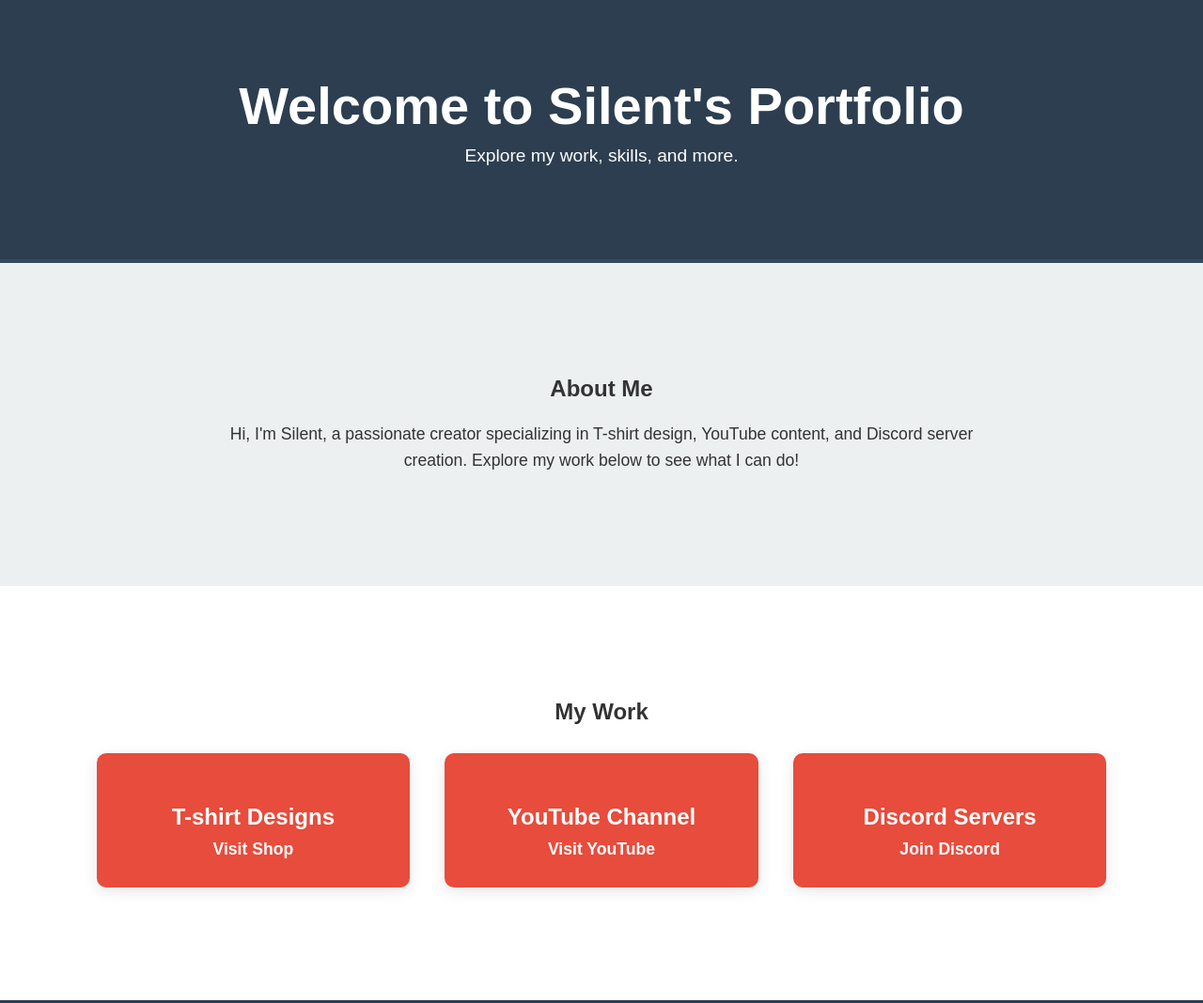
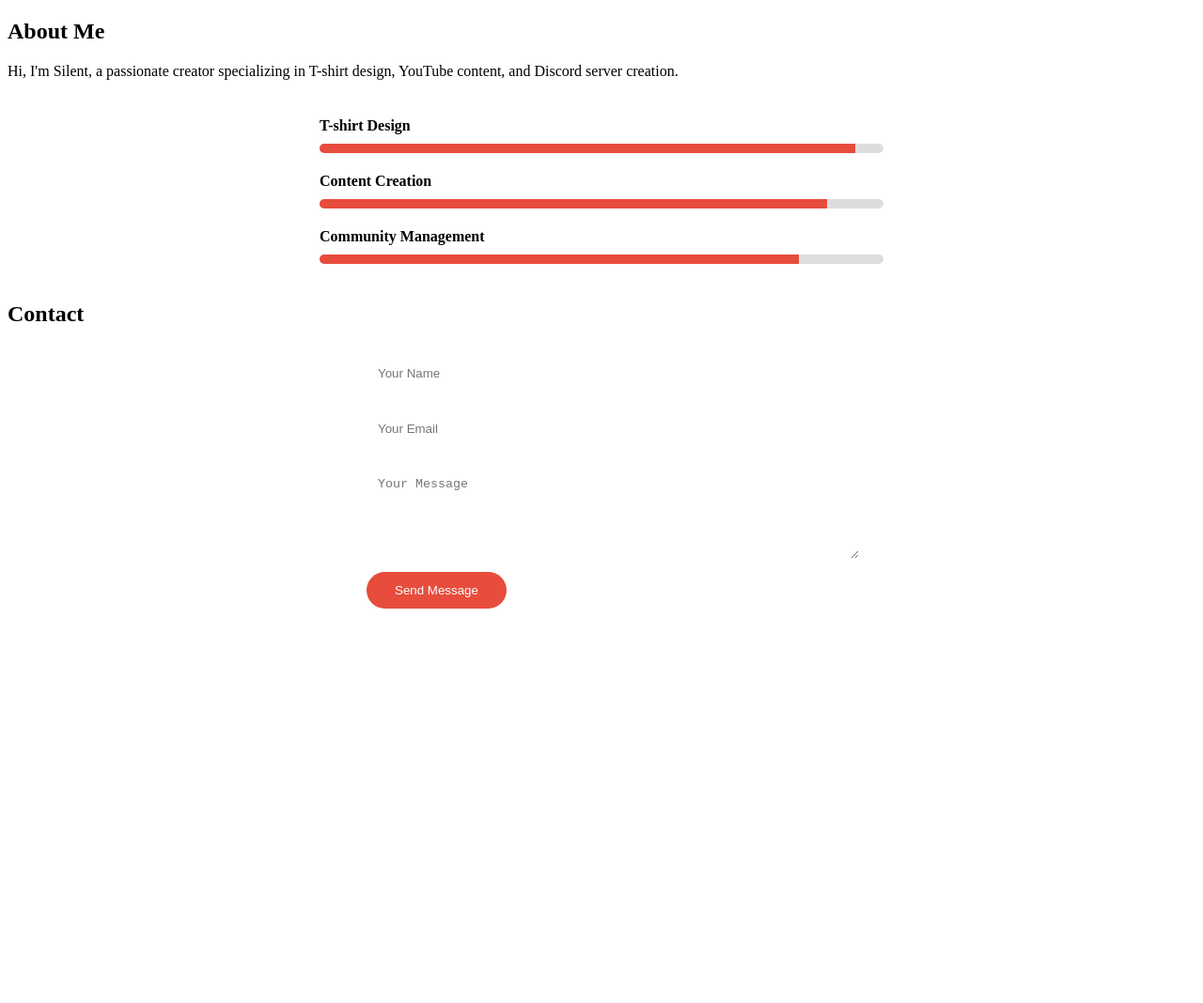
Before and after one commit to Tjculpin/Silent.github.io, a plain HTML site: page index.html in a window 1280 px wide. Shown: the top 1068 px of the page at 94% size. After the commit the page ends 800 px from the top, so only its background shows below. Drawn offline with Linux system fonts and the light colour scheme.

Commit message:
Update index.html

```diff
--- a/index.html
+++ b/index.html
@@ -1,227 +1,216 @@
 <!DOCTYPE html>
 <html lang="en">
-
 <head>
     <meta charset="UTF-8">
     <meta name="viewport" content="width=device-width, initial-scale=1.0">
     <title>Silent's Portfolio</title>
+    <!-- Add Google Fonts -->
+    <link href="https://fonts.googleapis.com/css2?family=Poppins:wght@300;400;600;700&display=swap" rel="stylesheet">
+    <!-- Add Font Awesome -->
+    <link rel="stylesheet" href="https://cdnjs.cloudflare.com/ajax/libs/font-awesome/6.0.0/css/all.min.css">
+    <style>
+        /* ... existing code ... */
 
-    <style>
-        /* Global Styles */
-        body {
-            font-family: 'Poppins', sans-serif;
-            margin: 0;
-            padding: 0;
-            background-color: #f9f9f9;
-            color: #333;
-            box-sizing: border-box;
-            transition: background-color 0.3s ease;
+        /* Enhanced Global Styles */
+        :root {
+            --primary-color: #2C3E50;
+            --accent-color: #E74C3C;
+            --text-color: #333;
+            --bg-color: #f9f9f9;
         }
 
-        * {
-            box-sizing: border-box;
+        /* Enhanced Header with Animated Background */
+        header {
+            background: linear-gradient(-45deg, #2C3E50, #E74C3C, #3498db, #2ecc71);
+            background-size: 400% 400%;
+            animation: gradient 15s ease infinite;
+            padding: 100px 0;
         }
 
-        .container {
-            width: 90%;
-            max-width: 1200px;
-            margin: 0 auto;
-            padding: 20px;
+        @keyframes gradient {
+            0% { background-position: 0% 50%; }
+            50% { background-position: 100% 50%; }
+            100% { background-position: 0% 50%; }
         }
 
-        /* Header */
-        header {
-            background-color: #2C3E50;
-            color: white;
-            text-align: center;
-            padding: 60px 0;
-            border-bottom: 4px solid #34495E;
+        /* Enhanced Portfolio Items */
+        .portfolio-items .item {
+            background: var(--primary-color);
+            border-radius: 15px;
+            overflow: hidden;
+            position: relative;
         }
 
-        header h1 {
-            font-size: 3.5em;
-            margin: 0;
-            padding: 0;
+        .portfolio-items .item::before {
+            content: '';
+            position: absolute;
+            top: 0;
+            left: 0;
+            width: 100%;
+            height: 100%;
+            background: linear-gradient(45deg, var(--accent-color), var(--primary-color));
+            opacity: 0;
+            transition: opacity 0.3s ease;
         }
 
-        header p {
-            font-size: 1.2em;
-            margin-top: 10px;
-            font-weight: 400;
+        .portfolio-items .item:hover::before {
+            opacity: 1;
         }
 
-        /* Section Styles */
-        section {
-            padding: 80px 0;
-            text-align: center;
-            opacity: 0; /* Hidden initially */
-            transition: opacity 0.5s ease-in-out; /* Fade-in effect */
+        /* Social Media Icons */
+        .social-icons {
+            display: flex;
+            justify-content: center;
+            gap: 20px;
+            margin-top: 30px;
         }
 
-        section.visible {
-            opacity: 1; /* Visible when in view */
-        }
-
-        /* About Section */
-        #about {
-            background-color: #ecf0f1;
-        }
-
-        #about p {
-            max-width: 800px;
-            margin: 20px auto;
-            line-height: 1.6;
-            font-size: 1.1em;
-        }
-
-        /* Portfolio Section */
-        #portfolio {
-            background-color: #ffffff;
-        }
-
-        .portfolio-items {
-            display: flex;
-            justify-content: space-around;
-            margin-top: 30px;
-            flex-wrap: wrap;
-        }
-
-        .portfolio-items .item {
-            background-color: #E74C3C;
-            padding: 30px;
+        .social-icons a {
             color: white;
-            border-radius: 10px;
-            width: 30%;
-            min-width: 280px;
-            box-shadow: 0 4px 15px rgba(0, 0, 0, 0.1);
-            margin-bottom: 20px;
+            font-size: 24px;
             transition: transform 0.3s ease;
         }
 
-        .portfolio-items .item:hover {
-            transform: scale(1.05);
+        .social-icons a:hover {
+            transform: translateY(-5px);
         }
 
-        .portfolio-items .item h3 {
-            margin-bottom: 10px;
-            font-size: 1.5em;
+        /* Skill Bars */
+        .skills {
+            max-width: 600px;
+            margin: 40px auto;
         }
 
-        .portfolio-items .item a {
-            color: white;
-            text-decoration: none;
-            font-weight: bold;
-            font-size: 1.1em;
+        .skill-bar {
+            margin: 20px 0;
+            text-align: left;
         }
 
-        /* Contact Section */
-        #contact {
-            background-color: #2C3E50;
+        .skill-bar h4 {
+            margin-bottom: 10px;
+        }
+
+        .progress {
+            height: 10px;
+            background: #ddd;
+            border-radius: 5px;
+            overflow: hidden;
+        }
+
+        .progress-fill {
+            height: 100%;
+            background: var(--accent-color);
+            animation: fillProgress 1.5s ease-out forwards;
+            transform-origin: left;
+        }
+
+        @keyframes fillProgress {
+            from { transform: scaleX(0); }
+            to { transform: scaleX(1); }
+        }
+
+        /* Contact Form */
+        .contact-form {
+            max-width: 500px;
+            margin: 0 auto;
+        }
+
+        .contact-form input,
+        .contact-form textarea {
+            width: 100%;
+            padding: 12px;
+            margin: 10px 0;
+            border: none;
+            border-radius: 5px;
+            background: rgba(255, 255, 255, 0.1);
             color: white;
         }
 
-        #contact p {
-            font-size: 1.2em;
-            margin: 20px auto;
-            max-width: 800px;
+        .contact-form button {
+            background: var(--accent-color);
+            color: white;
+            padding: 12px 30px;
+            border: none;
+            border-radius: 25px;
+            cursor: pointer;
+            transition: transform 0.3s ease;
         }
 
-        /* Footer */
-        footer {
-            background-color: #34495E;
-            color: white;
-            text-align: center;
-            padding: 20px 0;
-        }
-
-        /* Links */
-        a:hover {
-            text-decoration: underline;
-        }
-
-        /* Fade-in effect on scroll */
-        .fade-in {
-            opacity: 0;
-            transition: opacity 0.5s ease-in-out;
-        }
-
-        /* Responsive Styles */
-        @media (max-width: 768px) {
-            .portfolio-items {
-                flex-direction: column;
-                align-items: center;
-            }
-
-            .portfolio-items .item {
-                width: 80%;
-            }
+        .contact-form button:hover {
+            transform: scale(1.05);
         }
     </style>
 </head>
-
 <body>
-    <header>
-        <div class="container">
-            <h1>Welcome to Silent's Portfolio</h1>
-            <p>Explore my work, skills, and more.</p>
-        </div>
-    </header>
+    <!-- ... existing header ... -->
 
     <section id="about" class="fade-in">
         <div class="container">
             <h2>About Me</h2>
-            <p>
-                Hi, I'm Silent, a passionate creator specializing in T-shirt design, YouTube content, and Discord server
-                creation. Explore my work below to see what I can do!
-            </p>
-        </div>
-    </section>
+            <p>Hi, I'm Silent, a passionate creator specializing in T-shirt design, YouTube content, and Discord server creation.</p>
 
-    <section id="portfolio" class="fade-in">
-        <div class="container">
-            <h2>My Work</h2>
-            <div class="portfolio-items">
-                <div class="item">
-                    <h3>T-shirt Designs</h3>
-                    <a href="http://memoriesoverthings.etsy.com/" target="_blank">Visit Shop</a>
+            <div class="skills">
+                <div class="skill-bar">
+                    <h4>T-shirt Design</h4>
+                    <div class="progress">
+                        <div class="progress-fill" style="width: 95%"></div>
+                    </div>
                 </div>
-                <div class="item">
-                    <h3>YouTube Channel</h3>
-                    <a href="https://youtube.com/@SilentAscendant" target="_blank">Visit YouTube</a>
+                <div class="skill-bar">
+                    <h4>Content Creation</h4>
+                    <div class="progress">
+                        <div class="progress-fill" style="width: 90%"></div>
+                    </div>
                 </div>
-                <div class="item">
-                    <h3>Discord Servers</h3>
-                    <a href="https://discord.gg/A64WanXwph" target="_blank">Join Discord</a>
+                <div class="skill-bar">
+                    <h4>Community Management</h4>
+                    <div class="progress">
+                        <div class="progress-fill" style="width: 85%"></div>
+                    </div>
                 </div>
             </div>
         </div>
     </section>
 
+    <!-- ... existing portfolio section ... -->
+
     <section id="contact" class="fade-in">
         <div class="container">
             <h2>Contact</h2>
-            <p>If you're interested in contacting me, message me in my discord server or email me at silentascendant@gmail.com!</p>
+            <form class="contact-form">
+                <input type="text" placeholder="Your Name" required>
+                <input type="email" placeholder="Your Email" required>
+                <textarea rows="5" placeholder="Your Message" required></textarea>
+                <button type="submit">Send Message</button>
+            </form>
+
+            <div class="social-icons">
+                <a href="https://youtube.com/@SilentAscendant" target="_blank"><i class="fab fa-youtube"></i></a>
+                <a href="https://discord.gg/A64WanXwph" target="_blank"><i class="fab fa-discord"></i></a>
+                <a href="http://memoriesoverthings.etsy.com/" target="_blank"><i class="fab fa-etsy"></i></a>
+            </div>
         </div>
     </section>
 
-    <footer>
-        <div class="container">
-            <p>&copy; 2025 Silent. All rights reserved.</p>
-        </div>
-    </footer>
+    <!-- ... existing footer ... -->
 
     <script>
-        // Scroll animations for fade-in effect
-        window.addEventListener('scroll', () => {
-            const sections = document.querySelectorAll('section');
-            sections.forEach(section => {
-                const rect = section.getBoundingClientRect();
-                if (rect.top <= window.innerHeight / 1.3) {
-                    section.classList.add('visible');
+        // Enhanced scroll animations
+        const observerOptions = {
+            threshold: 0.1
+        };
+
+        const observer = new IntersectionObserver((entries) => {
+            entries.forEach(entry => {
+                if (entry.isIntersecting) {
+                    entry.target.classList.add('visible');
                 }
             });
+        }, observerOptions);
+
+        document.querySelectorAll('section').forEach(section => {
+            observer.observe(section);
         });
     </script>
 </body>
-
 </html>
```
